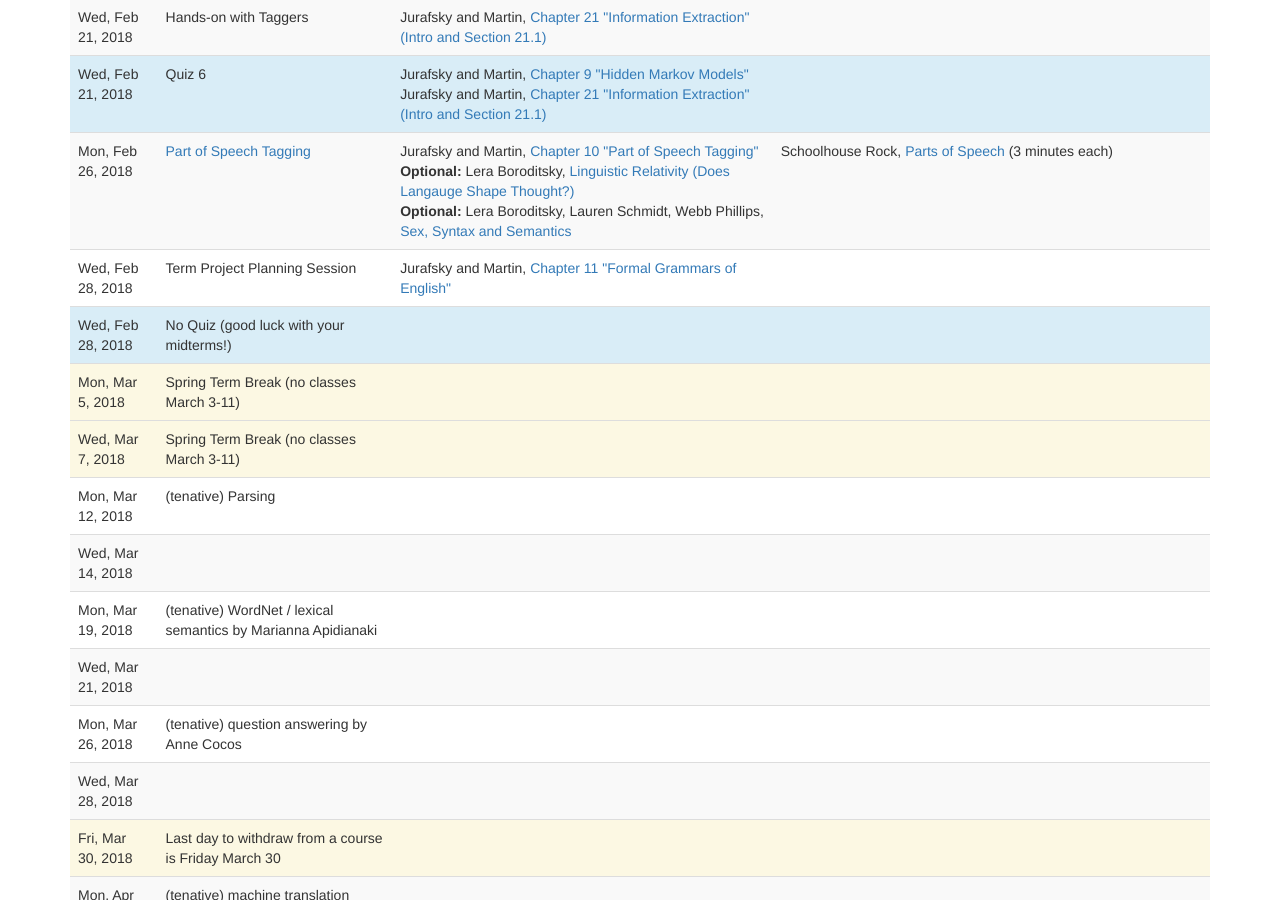
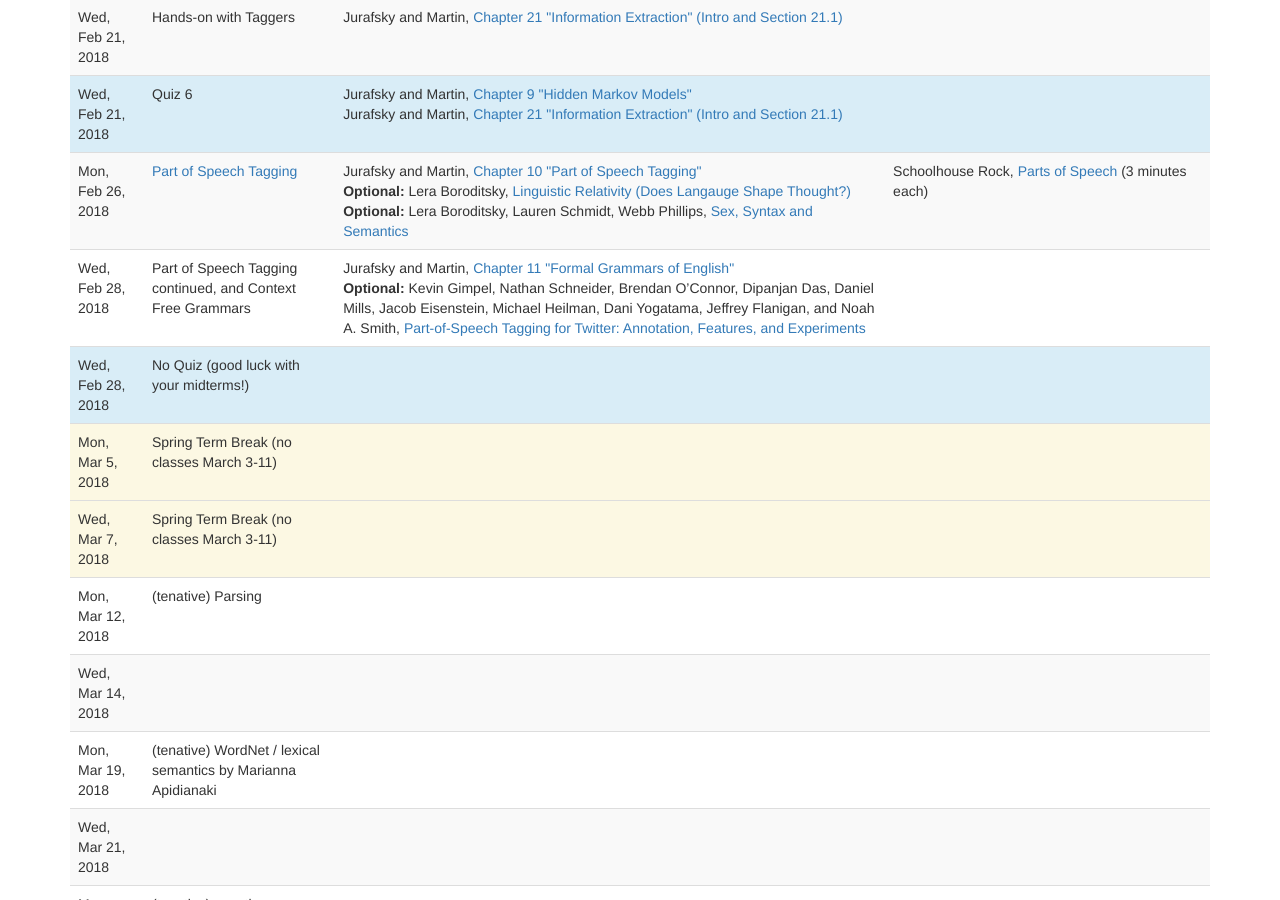
Before and after one commit to computational-linguistics-class/computational-linguistics-class.github.io, a Jekyll site: the page built from lectures.md, in a window 1280 px wide and 900 px high, scrolled down 1546 px. Built offline with Jekyll 4.4.1, drawn with Linux system fonts in a browser that asks for light colours; nearby versions of some CDN libraries; a script that is not in the unit is left out.

Commit message:
Twitter POS tagging paper

```diff
--- a/_data/lectures.yaml
+++ b/_data/lectures.yaml
@@ -277,12 +277,17 @@
 -
   date: 2018-02-28
   slides:
-  title: Term Project Planning Session
+  title: Part of Speech Tagging continued, and Context Free Grammars
   readings:
     -
       title: Chapter 11 "Formal Grammars of English"
       authors: Jurafsky and Martin
-      url: https://web.stanford.edu/~jurafsky/slp3/11.pdf
+      url: https://web.stanford.edu/~jurafsky/slp3/11.pdf]
+    -
+      title: Part-of-Speech Tagging for Twitter&colon; Annotation, Features, and Experiments
+      authors: Kevin Gimpel, Nathan Schneider, Brendan O’Connor, Dipanjan Das, Daniel Mills, Jacob Eisenstein, Michael Heilman, Dani Yogatama, Jeffrey Flanigan, and Noah A. Smith
+      url: http://www.cs.cmu.edu/~ark/TweetNLP/gimpel+etal.acl11.pdf
+      optional: true
 -
   date: 2018-02-28
   type: exam
```
